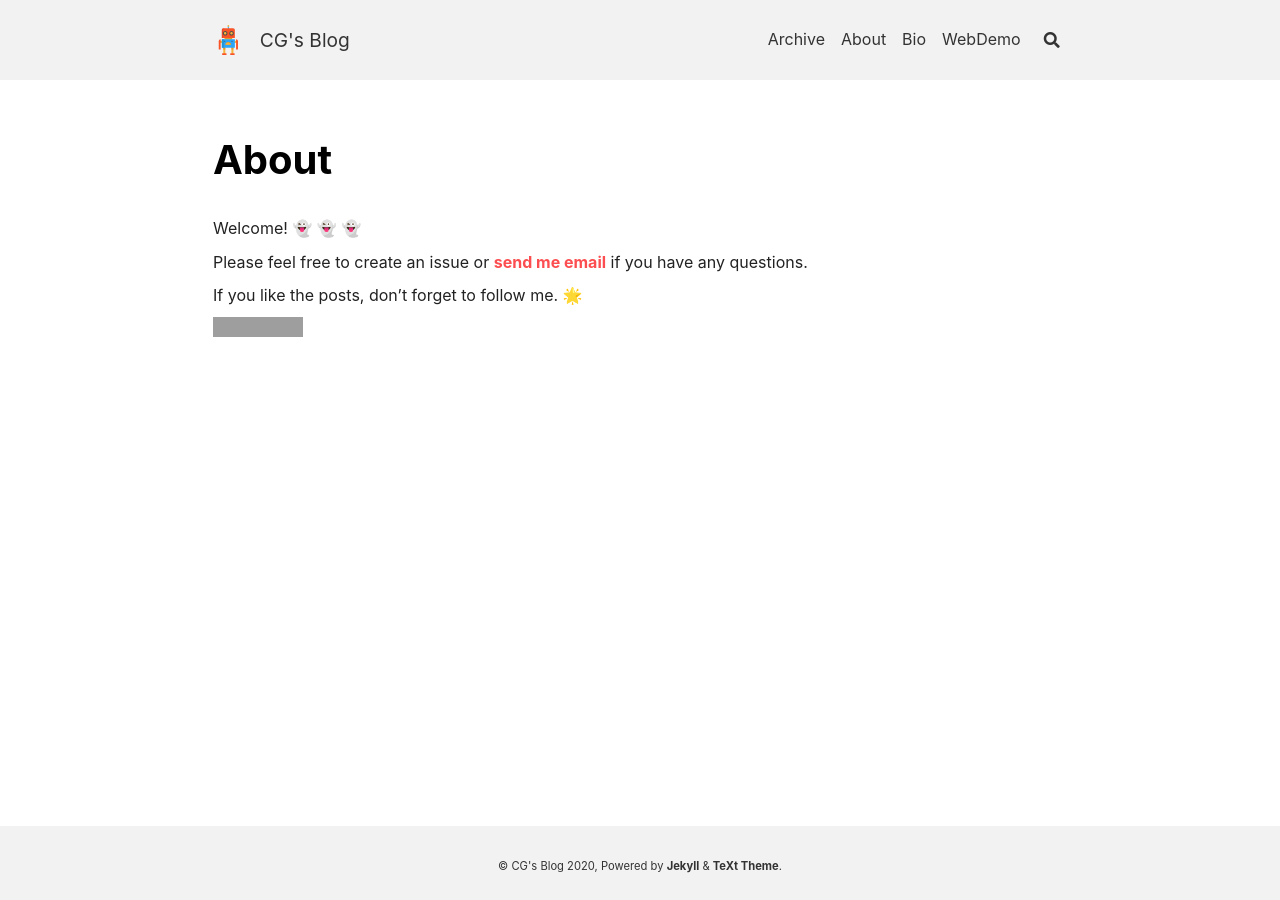
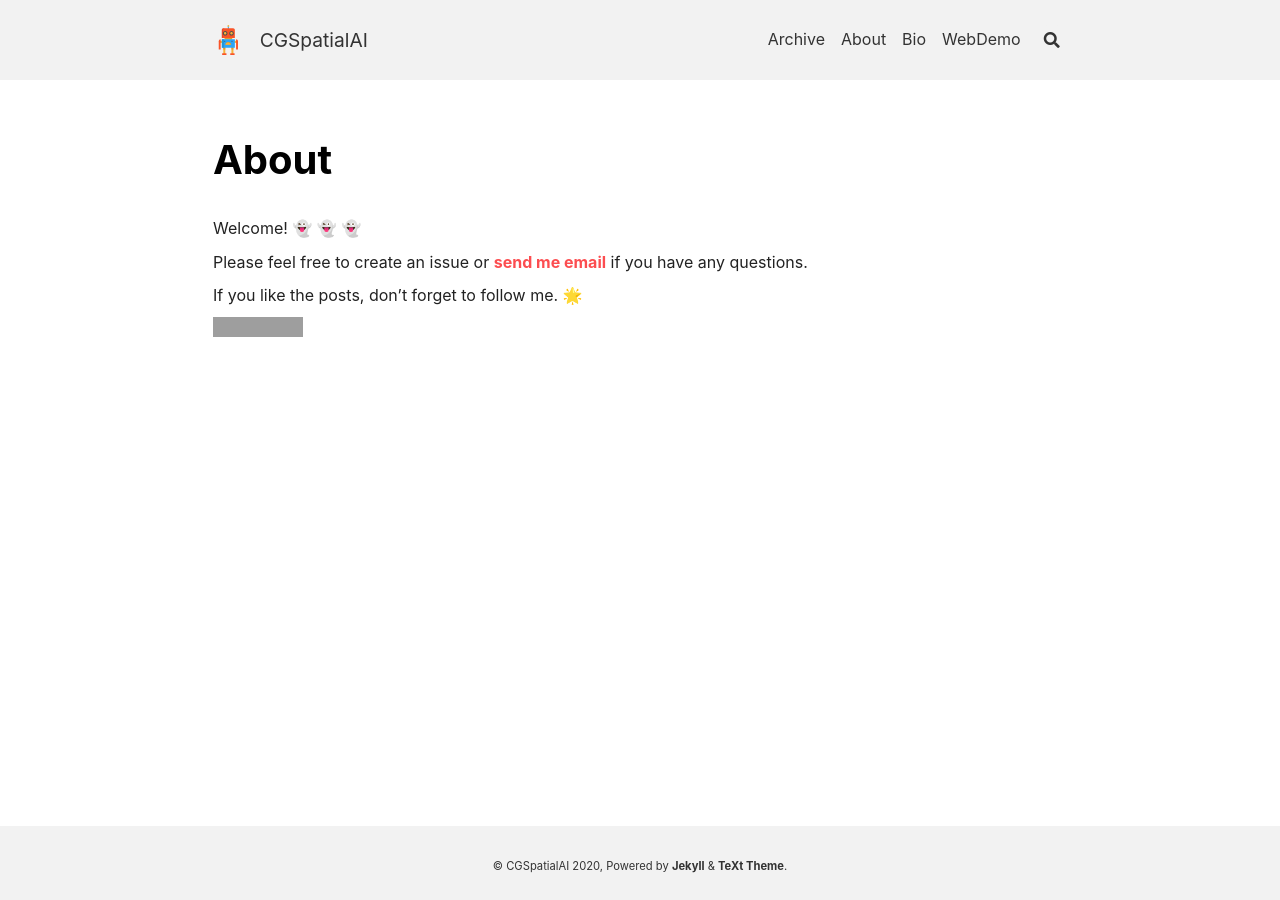
Before and after one commit to cggos/spatial-ai, a Jekyll site: the page built from about.md, in a window 1280 px wide. Built offline with Jekyll 4.4.1, drawn with Linux system fonts in a browser that asks for light colours; nearby versions of some CDN libraries; emoji names are drawn with the system emoji font; grey boxes are pictures that could not be loaded.

Commit message:
Update _config.yml

```diff
--- a/_config.yml
+++ b/_config.yml
@@ -20,9 +20,9 @@ text_skin: default # "default" (default), "dark", "forest", "ocean", "chocolate"
 highlight_theme: tomorrow-night # "default" (default), "tomorrow", "tomorrow-night", "tomorrow-night-eighties", "tomorrow-night-blue", "tomorrow-night-bright"
 url     : "" # the base hostname & protocol for your site e.g. https://www.someone.com
 baseurl : "" # does not include hostname
-title   : CG's Blog
+title   : CGSpatialAI
 description: > # this means to ignore newlines until "Language & timezone"
-  "Computer Vision | SLAM | MSF | HPC | Robotics | XR"
+  "Computer Vision | SLAM | MSF | Robotics | XR | HPC"
 
 
 ## => Language and Timezone
```
